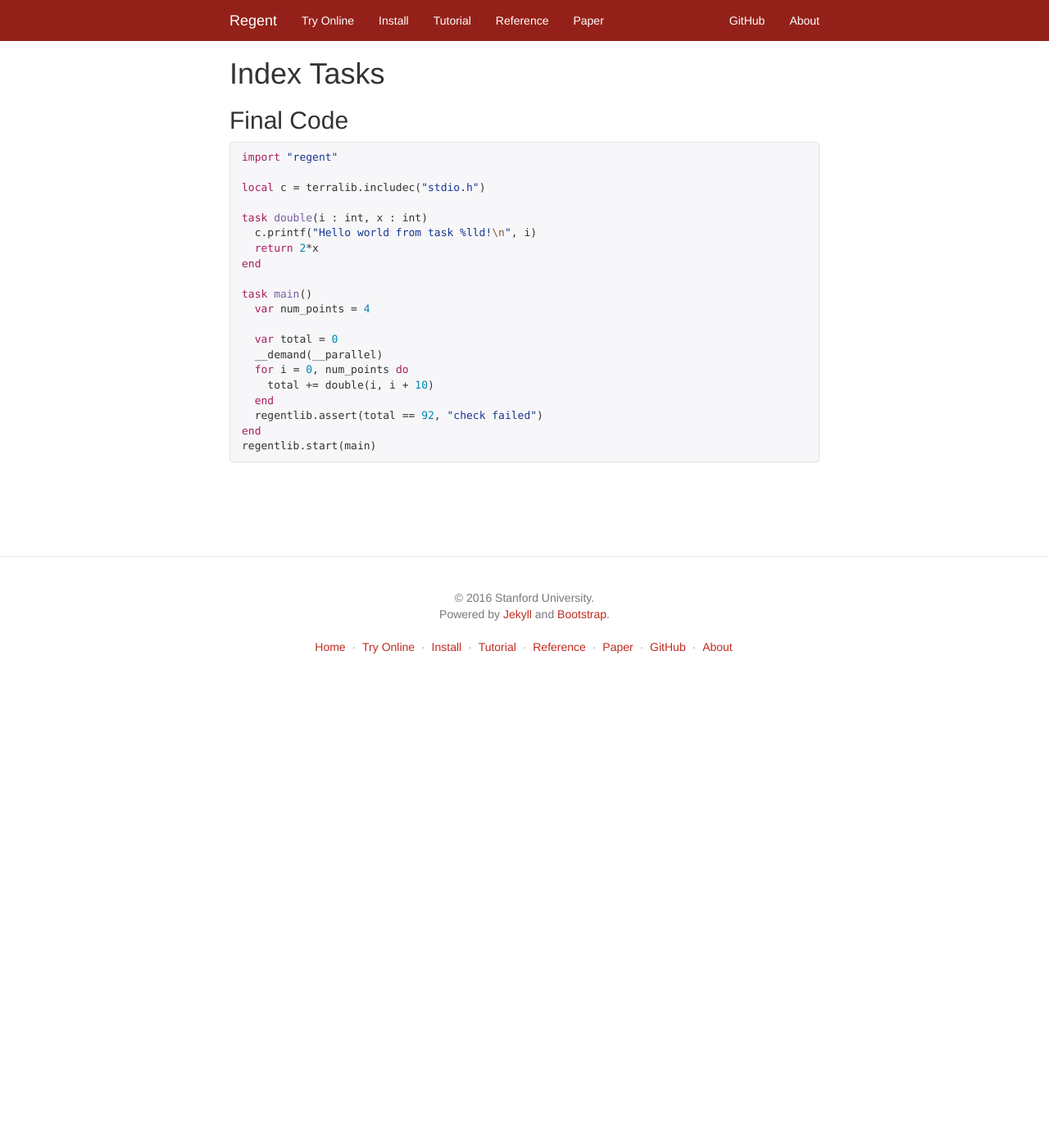
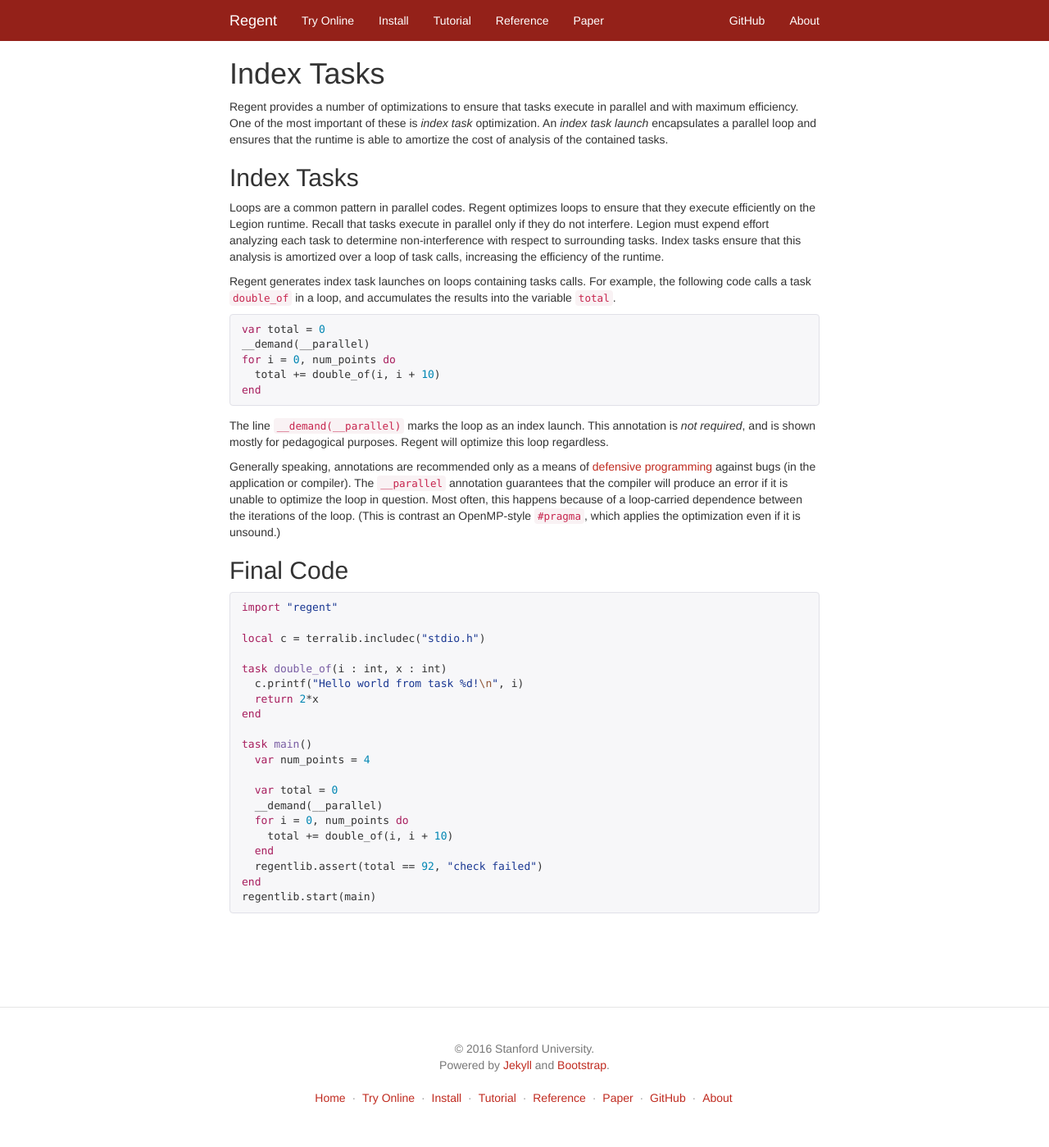
Before and after one commit to StanfordLegion/regent-lang.org, a Jekyll site: the page built from tutorial/02_index_tasks.md, in a window 1280 px wide. Shown: the whole page at 82% size. Built offline with Jekyll 4.4.1, drawn with Linux system fonts in a browser that asks for light colours; nearby versions of some CDN libraries; before the commit the page ends 900 px from its top, so only the background shows below that.

Commit message:
Text for index tasks.

```diff
--- a/tutorial/02_index_tasks.md
+++ b/tutorial/02_index_tasks.md
@@ -6,6 +6,49 @@
 permalink: /tutorial/02_index_tasks/index.html
 ---
 
+Regent provides a number of optimizations to ensure that tasks execute
+in parallel and with maximum efficiency. One of the most important of
+these is *index task* optimization. An *index task launch*
+encapsulates a parallel loop and ensures that the runtime is able to
+amortize the cost of analysis of the contained tasks.
+
+## Index Tasks
+
+Loops are a common pattern in parallel codes. Regent optimizes loops
+to ensure that they execute efficiently on the Legion runtime. Recall
+that tasks execute in parallel only if they do not interfere. Legion
+must expend effort analyzing each task to determine non-interference
+with respect to surrounding tasks. Index tasks ensure that this
+analysis is amortized over a loop of task calls, increasing the
+efficiency of the runtime.
+
+Regent generates index task launches on loops containing tasks
+calls. For example, the following code calls a task `double_of` in a
+loop, and accumulates the results into the variable `total`.
+
+{% highlight regent %}
+var total = 0
+__demand(__parallel)
+for i = 0, num_points do
+  total += double_of(i, i + 10)
+end
+{% endhighlight %}
+
+The line `__demand(__parallel)` marks the loop as an index
+launch. This annotation is *not required*, and is shown mostly for
+pedagogical purposes. Regent will optimize this loop
+regardless.
+
+Generally speaking, annotations are recommended only as a means of
+[defensive
+programming](https://en.wikipedia.org/wiki/Defensive_programming)
+against bugs (in the application or compiler). The `__parallel`
+annotation guarantees that the compiler will produce an error if it
+is unable to optimize the loop in question. Most often, this happens
+because of a loop-carried dependence between the iterations of the
+loop. (This is contrast an OpenMP-style `#pragma`, which applies the
+optimization even if it is unsound.)
+
 ## Final Code
 
 {% highlight regent %}
@@ -13,8 +56,8 @@
 
 local c = terralib.includec("stdio.h")
 
-task double(i : int, x : int)
-  c.printf("Hello world from task %lld!\n", i)
+task double_of(i : int, x : int)
+  c.printf("Hello world from task %d!\n", i)
   return 2*x
 end
 
@@ -24,7 +67,7 @@
   var total = 0
   __demand(__parallel)
   for i = 0, num_points do
-    total += double(i, i + 10)
+    total += double_of(i, i + 10)
   end
   regentlib.assert(total == 92, "check failed")
 end
```
